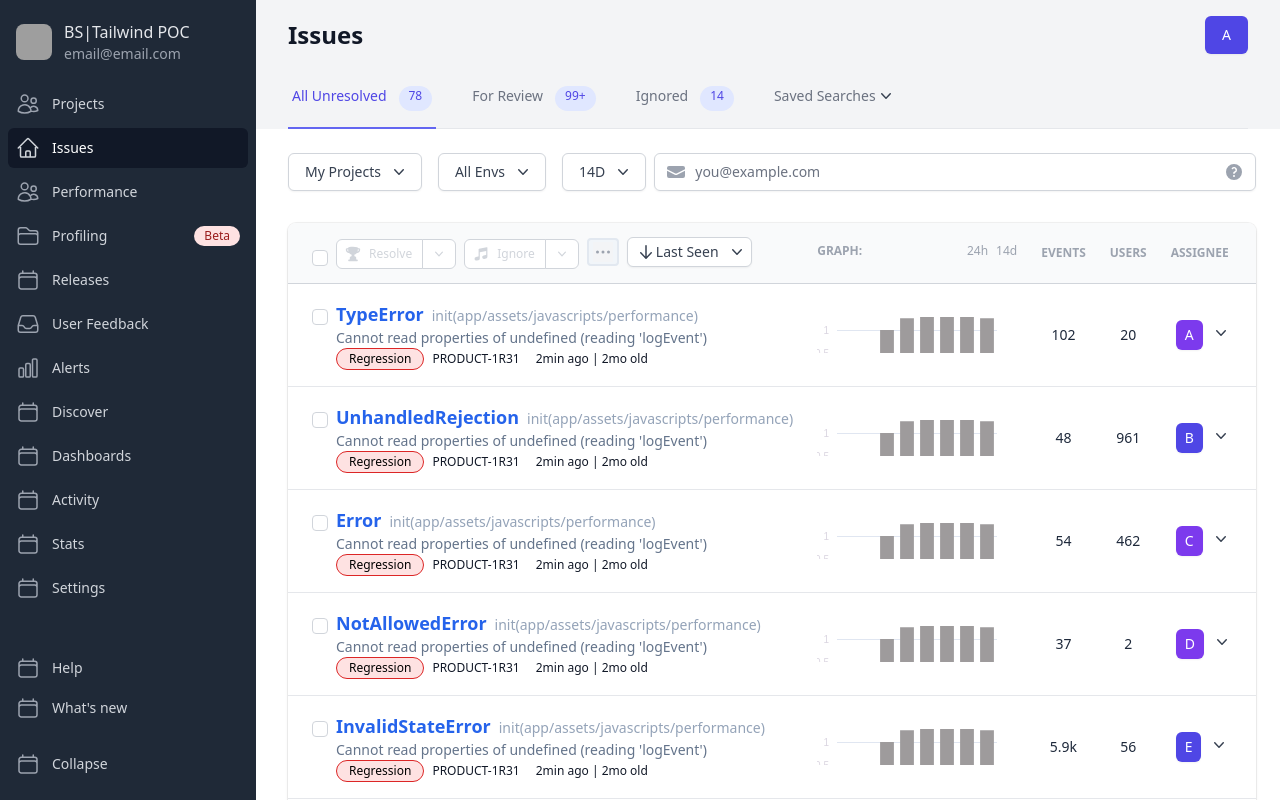
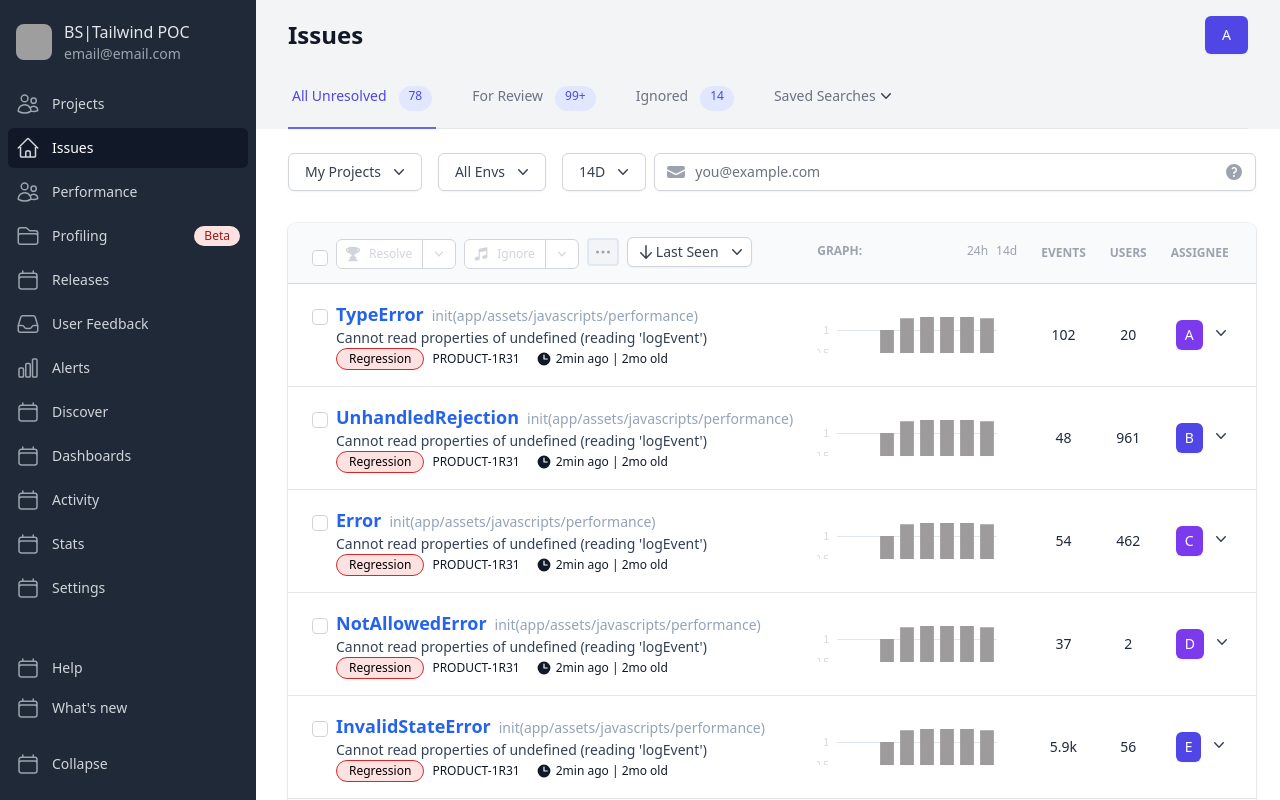
Before and after one commit to ribinBS/bs-tailwind-poc, a React (Create React App) app: page / in a window 1280 px wide. Shown: the top 800 px of the page. Built offline with nearby package versions, Linux system fonts and the light colour scheme; grey boxes are pictures that could not be loaded; a web font is replaced by a local one.

Commit message:
added clock icon

```diff
--- a/src/components/Table/index.jsx
+++ b/src/components/Table/index.jsx
@@ -3,7 +3,11 @@ import { MusicalNoteIcon, TrophyIcon } from "@heroicons/react/20/solid";
 import ButtonDropdown from "../ButtonDropdown";
 import EllipsisDropdown from "../EllipsisDropdown";
 import { Menu, Transition } from "@headlessui/react";
-import { ArrowDownIcon, ChevronDownIcon } from "@heroicons/react/20/solid";
+import {
+    ClockIcon,
+    ArrowDownIcon,
+    ChevronDownIcon,
+} from "@heroicons/react/20/solid";
 import Charts from "../Charts";
 
 function classNames(...classes) {
@@ -395,13 +399,13 @@ export default function Example() {
                                                             .firstLine
                                                     }
                                                 </span>
-                                                <div className="ml-6 text-slate-500 font-normal text-sm">
+                                                <div className="ml-6 text-slate-700 font-normal text-sm">
                                                     {
                                                         person.mainObject
                                                             .secondLine
                                                     }
                                                 </div>
-                                                <div className="ml-6 text-xs font-extralight">
+                                                <div className="flex ml-6 text-xs font-extralight items-center">
                                                     <span className="inline-flex items-center rounded-full border border-red-600 bg-red-100 px-3 py-0.5 text-black mr-2">
                                                         Regression
                                                     </span>
@@ -411,7 +415,14 @@ export default function Example() {
                                                                 .product
                                                         }
                                                     </span>
-                                                    <span>
+                                                    <span className="inline-flex ">
+                                                        <span className="mr-1">
+                                                            <ClockIcon
+                                                                className="h-4 w-4"
+                                                                aria-hidden="true"
+                                                            />
+                                                        </span>
+
                                                         {person.mainObject.time}
                                                     </span>
                                                 </div>
```
